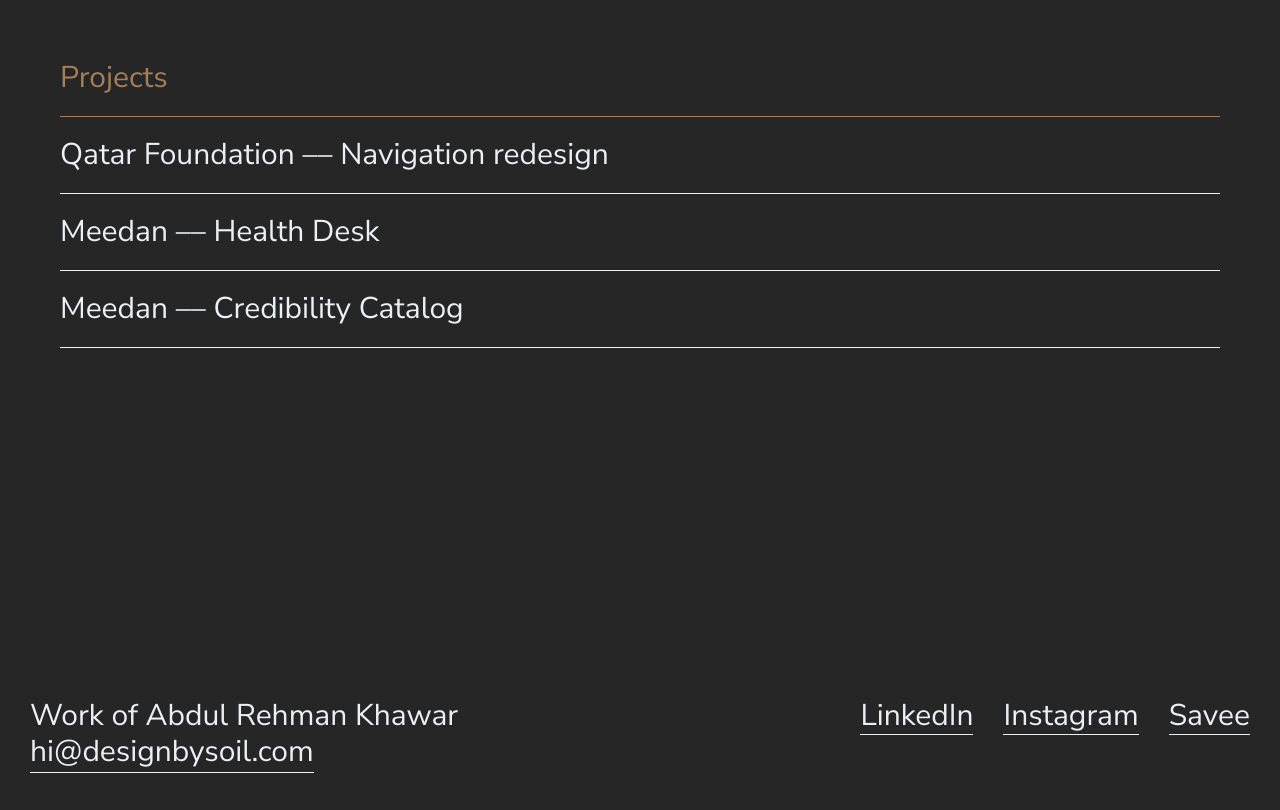
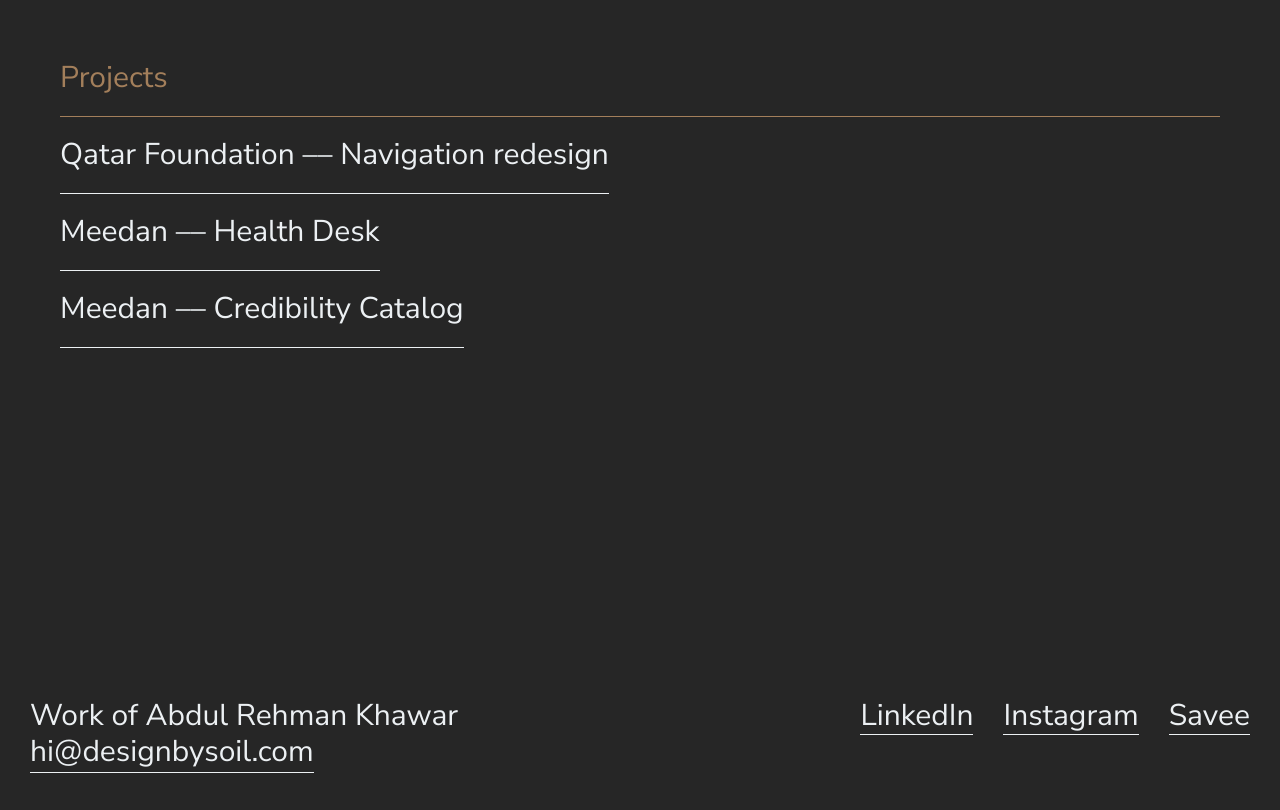
Before and after one commit to designbysoil/designbysoil.com, a Jekyll site: the page built from index.html, in a window 1280 px wide. Shown: the part 542-1352 px from the top of the page. Built offline with Jekyll 4.4.1, drawn with Linux system fonts in a browser that asks for light colours; nearby versions of some CDN libraries; a script that is not in the unit is left out.

Commit message:
Project list links.

```diff
--- a/css/master.scss
+++ b/css/master.scss
@@ -162,7 +162,7 @@
 
 .project-list .item a {
     position: relative;
-    display: flex;
+    display: inline-block;
     padding: 20px 0;
     &:hover .media {
         opacity: 1;
@@ -181,6 +181,7 @@
     transform: translate(120%, -50%);
     z-index: -2;
     object-fit: cover;
+    pointer-events: none;
     img {
         border-radius: 8px;
     }
```
